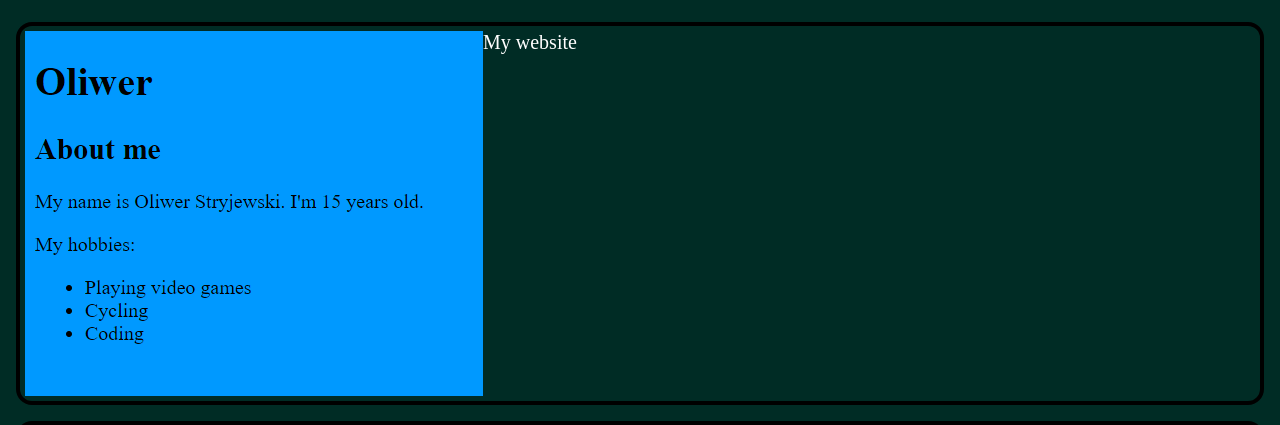
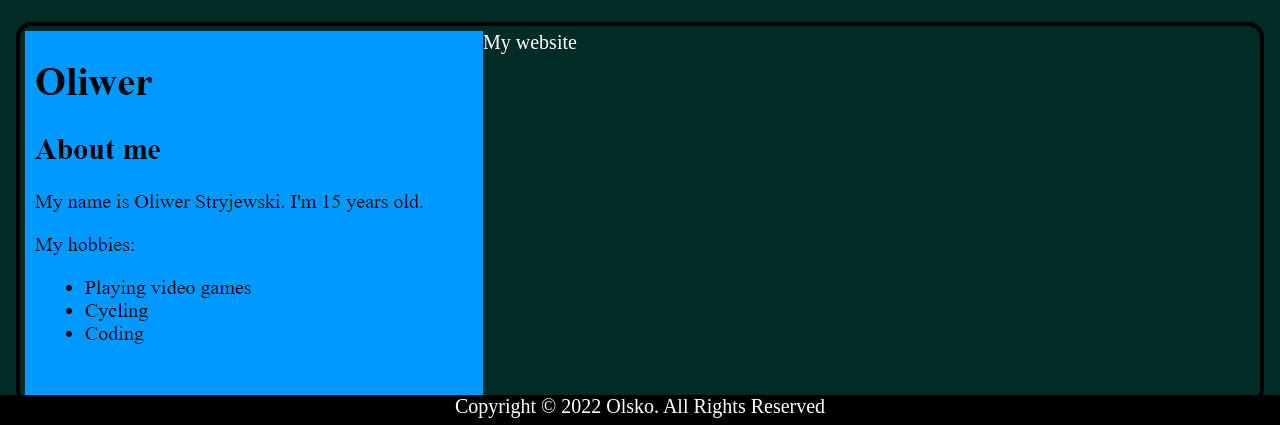
Before and after one commit to olsko/Web_development, a plain HTML site: page website/About_website.html in a window 1280 px wide. Shown: the part 375-800 px from the top of the page. Drawn offline with Linux system fonts and the light colour scheme.

Commit message:
Fixed javascript for current year and now the footer is at the bottom of the page

```diff
--- a/website/About_website.html
+++ b/website/About_website.html
@@ -36,6 +36,10 @@
                 <span>My website</span>
             </div>
         </div>
+        <footer>
+            <span>Copyright © <span id="currentYear"></span><a href="My_website.html">Olsko</a>. All Rights Reserved</span>
+        </footer>
+        <script src="javascript_website.js" type="text/javascript"></script>
     </main>
 </body>
 </html>
--- a/website/css_stylesheet_website.css
+++ b/website/css_stylesheet_website.css
@@ -16,6 +16,11 @@
        footer{
             background-color: black;
             text-align: center;
+            position:fixed;
+            bottom:0;
+            left:0;
+            right:0;
+            height:30px;
         }
         .outercontainer {
             border: solid black 4px;
--- a/website/javascript_website.js
+++ b/website/javascript_website.js
@@ -1 +1,4 @@
-document.getElementById("year").innerHTML = new Date().getFullYear();
+var date = new Date();
+var year =  date.getFullYear() + " ";
+setTimeout(1000)
+document.getElementById("currentYear").innerHTML = year;
```
Also changed, not shown: website/My_website.html (+3 -5 lines).
